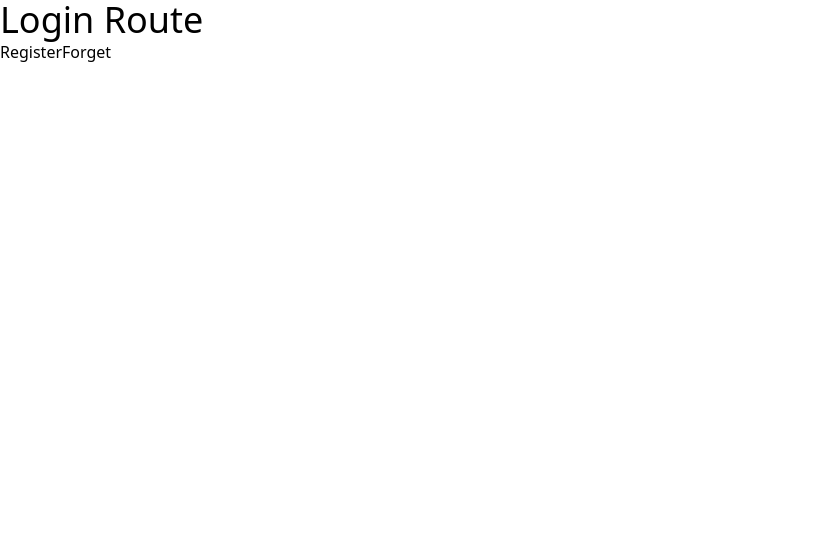
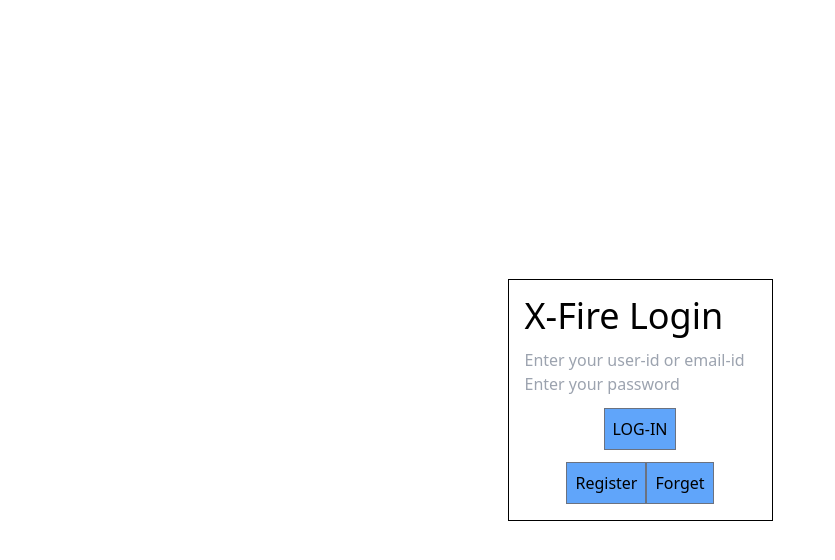
Before and after one commit to hitesh0902/xfire-ui, a React (Create React App) app: page /auth/login in a window 1280 px wide. Shown: the top 560 px of the page, without its empty margins (0-835 px from the left). Built offline with nearby package versions, Linux system fonts and the light colour scheme.

Commit message:
Login Page + Post request

```diff
--- a/src/App.tsx
+++ b/src/App.tsx
@@ -8,7 +8,7 @@ import Error404Route from './routes/Error404Route';
 
 const App: React.FC = () => {
   return (
-    <div>
+    <div className='h-screen'>
       <BrowserRouter>
         <Switch>
           <Route exact path='/' component={ExampleRoute} />
--- a/src/components/Core/XFButton.tsx
+++ b/src/components/Core/XFButton.tsx
@@ -22,7 +22,7 @@ const XFButton: React.FC<XFButtonProps> = ({
   return (
     <button
       className={classNames(
-        'border border-gray-500 p-2',
+        'border border-gray-500 p-2 block',
         variantClassMap[variant],
       )}
       onClick={onClick}
--- a/src/components/Core/XFTextField.tsx
+++ b/src/components/Core/XFTextField.tsx
@@ -3,8 +3,9 @@ import React from 'react';
 interface XFTextFieldProps {
   label?: string;
   placeHolder?: string;
-  onChange(e: React.ChangeEvent<HTMLInputElement>): void;
+  onChange?(e: React.ChangeEvent<HTMLInputElement>): void;
   disabled?: boolean;
+  type?: string;
 }
 
 const XFTextField: React.FC<XFTextFieldProps> = ({
@@ -12,14 +13,16 @@ const XFTextField: React.FC<XFTextFieldProps> = ({
   placeHolder,
   disabled = false,
   onChange,
+  type = 'text',
 }) => {
   return (
     <div>
       {label && <label className='mr-2'>{label}</label>}
       <input
         placeholder={placeHolder}
-        onChange={(e) => onChange(e)}
+        onChange={onChange && ((e) => onChange(e))}
         disabled={disabled}
+        type={type}
       />
     </div>
   );
--- a/src/routes/auth/LoginRoute.tsx
+++ b/src/routes/auth/LoginRoute.tsx
@@ -1,14 +1,56 @@
-import React from 'react';
+import React, { useState } from 'react';
 import { useHistory } from 'react-router-dom';
+import axios from 'axios';
+import XFTextField from '../../components/Core/XFTextField';
+import XFButton from '../../components/Core/XFButton';
 
 const LoginRoute = () => {
   const history = useHistory();
 
+  let [userId, setUserId] = useState('');
+  let [password, setPassword] = useState('');
+
+  const logMeIn = () => {
+    console.log(userId, password);
+    axios
+      .post('https://localhost:44362/api/Auth/login', {
+        id: userId,
+        password: password,
+      })
+      .then((res) => {
+        console.log(res.data);
+      })
+      .catch((msg) => console.log(msg));
+  };
+
   return (
-    <div>
-      <h1 className='text-4xl'>Login Route</h1>
-      <button onClick={() => history.push('/auth/register')}>Register</button>
-      <button onClick={() => history.push('/auth/forget')}>Forget</button>
+    <div className='flex items-center justify-center h-screen w-full'>
+      <div className='p-4 border border-black'>
+        <h1 className='text-4xl mb-3'>X-Fire Login</h1>
+        <div>
+          <XFTextField
+            placeHolder='Enter your user-id or email-id'
+            onChange={(e) => setUserId(e.target.value)}
+          />
+          <XFTextField
+            placeHolder='Enter your password'
+            type='password'
+            onChange={(e) => setPassword(e.target.value)}
+          />
+        </div>
+        <div className='flex justify-center my-3'>
+          <XFButton onClick={logMeIn}>LOG-IN</XFButton>
+        </div>
+
+        <div className='flex justify-center'>
+          <XFButton onClick={() => history.push('/auth/register')}>
+            Register
+          </XFButton>
+          <XFButton onClick={() => history.push('/auth/forget')}>
+            Forget
+          </XFButton>
+        </div>
+      </div>
     </div>
   );
 };
```
